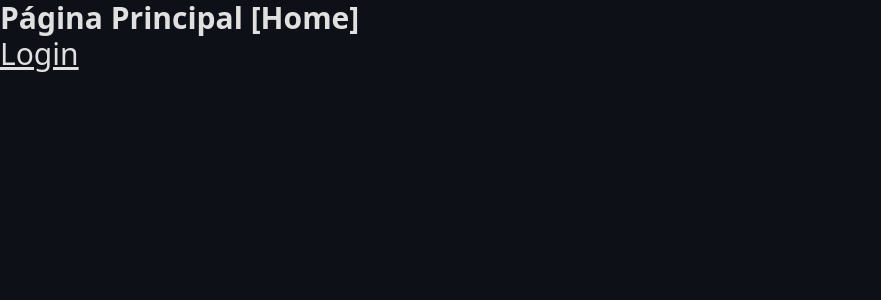
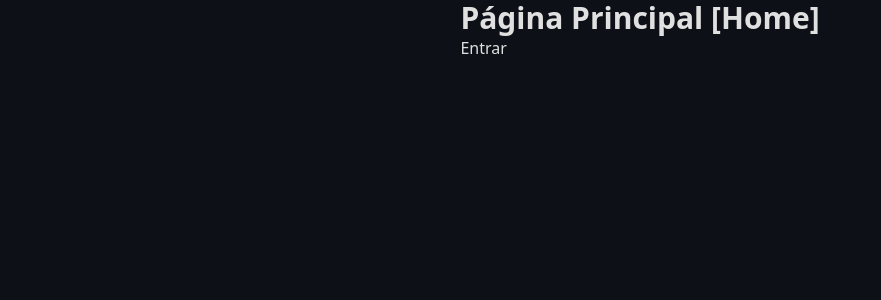
Before and after one commit to devpetry/more-money, a Next.js app: page / in a window 1280 px wide. Shown: the top 300 px of the page, without its empty margins (0-881 px from the left). Built offline with nearby package versions, Linux system fonts and the light colour scheme.

Commit message:
Atualizar: pequenos ajustes visuais

```diff
--- a/package.json
+++ b/package.json
@@ -17,6 +17,7 @@
     "next-auth": "^4.24.11",
     "react": "19.1.0",
     "react-dom": "19.1.0",
+    "react-router-dom": "^7.9.1",
     "tailwind-merge": "^3.3.1",
     "tailwindcss-animate": "^1.0.7"
   },
--- a/src/app/dashboard/page.tsx
+++ b/src/app/dashboard/page.tsx
@@ -10,7 +10,7 @@ export default async function DashboardPage() {
   }
 
   return (
-    <div>
+    <div className="flex min-h-screen flex-col items-center">
       <main>
         <h1 className="text-3xl font-black">Olá, {session.user?.name}</h1>
         <LogoutButton />
--- a/src/app/layout.tsx
+++ b/src/app/layout.tsx
@@ -3,7 +3,7 @@ import "../styles/globals.css";
 
 export const metadata: Metadata = {
   title: "More Money",
-  description: "Gerenciador financeiro simples e prático",
+  description: "Gerenciador financeiro",
 };
 
 export default function RootLayout({
--- a/src/app/page.tsx
+++ b/src/app/page.tsx
@@ -2,10 +2,15 @@
 
 export default function Home() {
   return (
-    <div className="">
+    <div className="flex min-h-screen flex-col items-center">
       <main>
         <h1 className="text-3xl font-black">Página Principal [Home]</h1>
-        <a className="text-3xl underline" href="/login">Login</a>
+        <button
+        type="button"
+        className="btn btn-outline"
+        >
+          <a href="/login">Entrar</a>
+        </button>
       </main>
     </div>
   );
--- a/src/components/LoginForm.tsx
+++ b/src/components/LoginForm.tsx
@@ -40,7 +40,7 @@ export default function LoginForm() {
           />
           <button
             type="submit"
-            className="bg-[#00C853] hover:bg-[#00E676] text-[#0D1117] font-black py-2 rounded-md transition rounded-xl"
+            className="bg-[#00C853] hover:bg-[#00E676] text-[#0D1117] font-black py-2 transition rounded-xl"
           >
             ENTRAR
           </button>
--- a/src/components/LogoutButton.tsx
+++ b/src/components/LogoutButton.tsx
@@ -4,7 +4,10 @@ import { signOut } from "next-auth/react";
 
 export default function LogoutButton() {
     return (
-        <button className="btn btn-outline" onClick={() => signOut()}>
+        <button
+        type="button"
+        className="btn btn-outline" onClick={() => signOut()}
+        >
             Sair
         </button>);
 }
```
Also changed, not shown: 1 other file (tests, documents, lock files or other folders).
